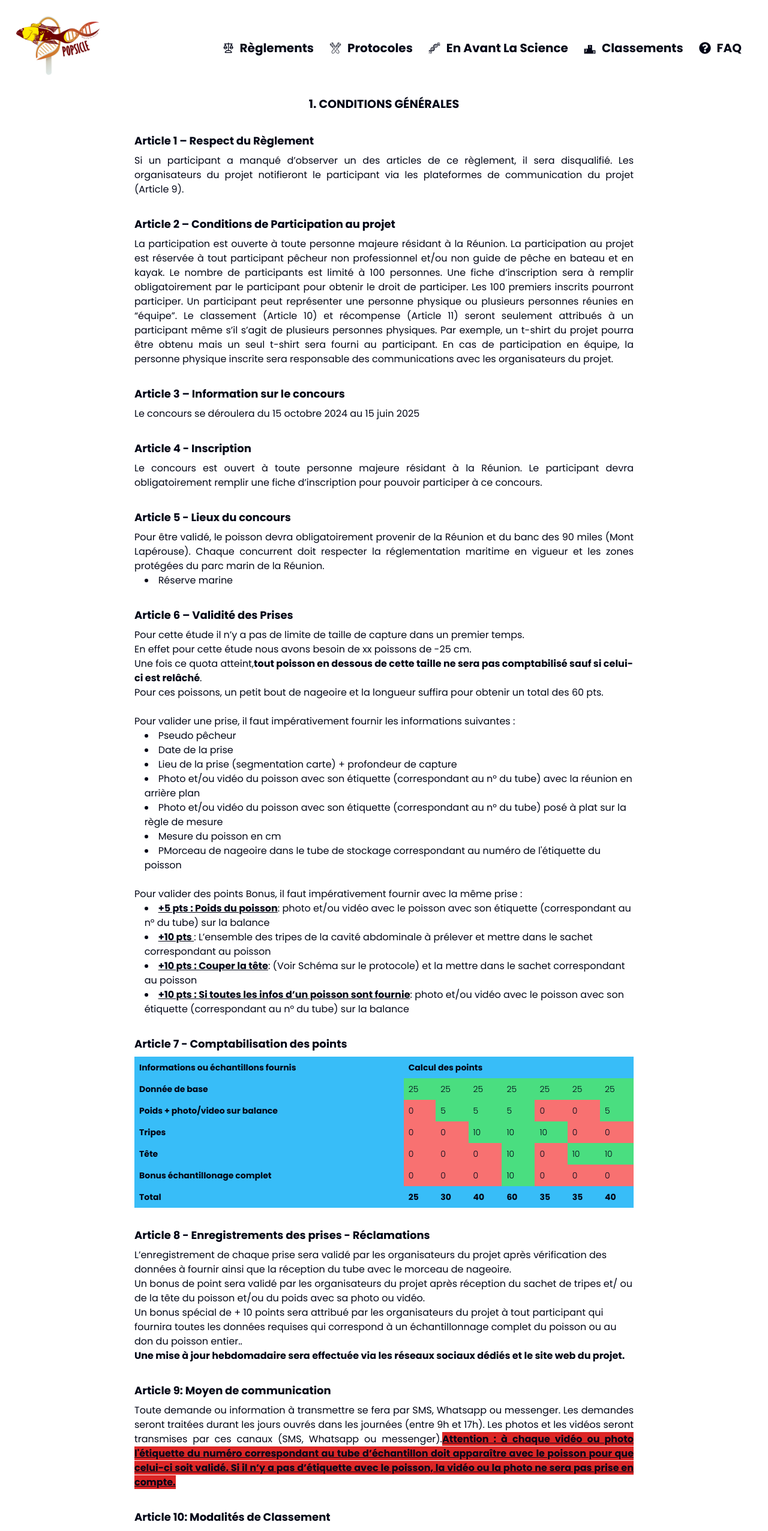
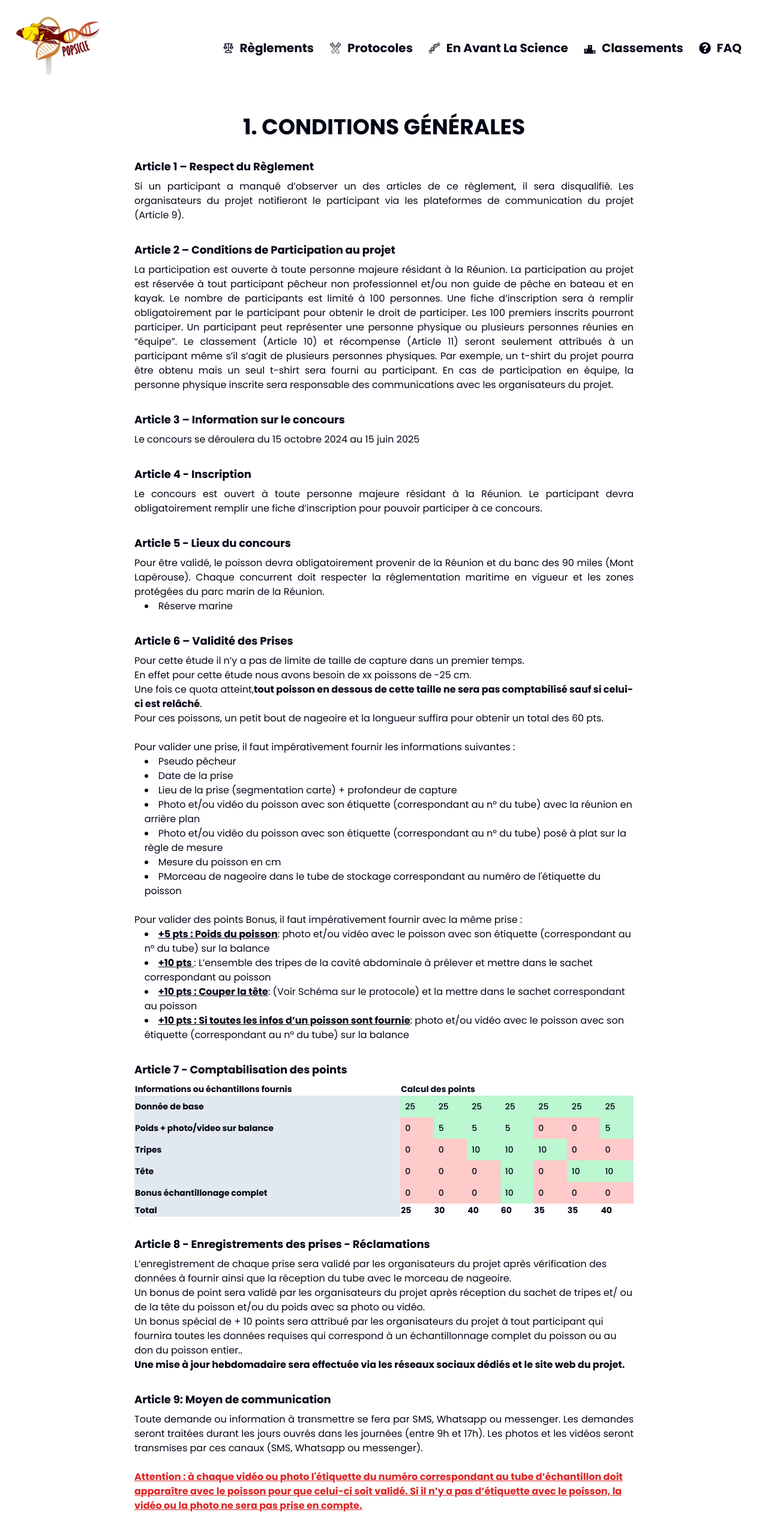
Before and after one commit to SeatizenDOI/popsicle-website, a Next.js app: page /reglements in a window 1280 px wide. Shown: the top 2553 px of the page at 60% size. Built offline with nearby package versions, Linux system fonts and the light colour scheme.

Commit message:
Reglement

```diff
--- a/src/app/reglements/page.tsx
+++ b/src/app/reglements/page.tsx
@@ -19,8 +19,9 @@ export default function Page() {
     };
     return (
         <div className="reglements mx-4 sm:mx-20 xl:mx-48 2xl:mx-96">
-            <h1>1. CONDITIONS GÉNÉRALES </h1>
-
+            <h1 className="m-8 text-center text-4xl font-bold">
+                1. CONDITIONS GÉNÉRALES
+            </h1>
             <h2 id="article_1">Article 1 – Respect du Règlement</h2>
             <p className="text-justify">
                 Si un participant a manqué d’observer un des articles de ce
@@ -28,7 +29,6 @@ export default function Page() {
                 notifieront le participant via les plateformes de communication
                 du projet (<Link href="#article_9">Article 9</Link>).
             </p>
-
             <h2 id="article_2">
                 Article 2 – Conditions de Participation au projet{' '}
             </h2>
@@ -51,17 +51,14 @@ export default function Page() {
                 sera responsable des communications avec les organisateurs du
                 projet.
             </p>
-
             <h2 id="article_3">Article 3 – Information sur le concours</h2>
             <p>Le concours se déroulera du 15 octobre 2024 au 15 juin 2025</p>
-
             <h2 id="article_4">Article 4 - Inscription</h2>
             <p className="text-justify">
                 Le concours est ouvert à toute personne majeure résidant à la
                 Réunion. Le participant devra obligatoirement remplir une fiche
                 d’inscription pour pouvoir participer à ce concours.
             </p>
-
             <h2 id="article_5">Article 5 - Lieux du concours</h2>
             <p className="text-justify">
                 Pour être validé, le poisson devra obligatoirement provenir de
@@ -76,7 +73,6 @@ export default function Page() {
                     </Link>
                 </li>
             </ul>
-
             <h2 id="article_6">Article 6 – Validité des Prises</h2>
             <p>
                 Pour cette étude il n’y a pas de limite de taille de capture
@@ -165,20 +161,17 @@ export default function Page() {
                 </li>
             </ul>
             <h2 id="article_7">Article 7 - Comptabilisation des points</h2>
-
             <table className="text-surface min-w-full text-left text-sm font-light">
                 <thead>
                     <tr>
-                        <th className="bg-white">
-                            Informations ou échantillons fournis
-                        </th>
+                        <th>Informations ou échantillons fournis</th>
                         <th colSpan={7}>Calcul des points</th>
                     </tr>
                 </thead>
                 <tbody>
                     {Object.entries(table_values).map(([key, values]) => (
                         <tr key={key}>
-                            <th>{key}</th>
+                            <th className="bg-slate-200 text-left">{key}</th>
                             {values.map((value, index) =>
                                 key === 'Total' ? (
                                     <th key={index} className="">
@@ -187,7 +180,11 @@ export default function Page() {
                                 ) : (
                                     <td
                                         key={index}
-                                        className={value === 0 ? 'zero' : ''}
+                                        className={` ${
+                                            value === 0
+                                                ? 'bg-red-200'
+                                                : 'bg-green-200'
+                                        } p-2 font-medium`}
                                     >
                                         {value}
                                     </td>
@@ -197,11 +194,9 @@ export default function Page() {
                     ))}
                 </tbody>
             </table>
-
             <h2 id="article_8">
                 Article 8 - Enregistrements des prises - Réclamations
             </h2>
-
             <p>
                 L’enregistrement de chaque prise sera validé par les
                 organisateurs du projet après vérification des données à fournir
@@ -222,7 +217,6 @@ export default function Page() {
                 Une mise à jour hebdomadaire sera effectuée via les réseaux
                 sociaux dédiés et le site web du projet.
             </p>
-
             <h2 id="article_9">Article 9: Moyen de communication</h2>
             <p className="text-justify">
                 Toute demande ou information à transmettre se fera par SMS,
@@ -230,13 +224,14 @@ export default function Page() {
                 jours ouvrés dans les journées (entre 9h et 17h). Les photos et
                 les vidéos seront transmises par ces canaux (SMS, Whatsapp ou
                 messenger).
-                <span className="bg-red-600 font-bold underline">
-                    Attention : à chaque vidéo ou photo l'étiquette du numéro
-                    correspondant au tube d’échantillon doit apparaître avec le
-                    poisson pour que celui-ci soit validé. Si il n’y a pas
-                    d’étiquette avec le poisson, la vidéo ou la photo ne sera
-                    pas prise en compte.
-                </span>
+            </p>{' '}
+            <br />
+            <p className="font-bold text-red-600 underline">
+                Attention : à chaque vidéo ou photo l'étiquette du numéro
+                correspondant au tube d’échantillon doit apparaître avec le
+                poisson pour que celui-ci soit validé. Si il n’y a pas
+                d’étiquette avec le poisson, la vidéo ou la photo ne sera pas
+                prise en compte.
             </p>
             <h2 id="article_10">Article 10: Modalités de Classement</h2>
             <p className="text-justify">
--- a/src/app/ui/reglements.css
+++ b/src/app/ui/reglements.css
@@ -1,10 +1,4 @@
 .reglements {
-    h1 {
-        font-size: larger;
-        font-weight: bold;
-        text-align: center;
-    }
-
     h2 {
         font-size: large;
         font-weight: bold;
@@ -15,24 +9,7 @@
         padding-left: 2%;
     }
 
-    th {
-        @apply bg-sky-400 text-left;
-    }
-
-    th,
-    td {
-        @apply p-2;
-    }
-
-    td {
-        @apply bg-green-400;
-    }
-
-    .zero {
-        @apply bg-red-400;
-    }
-
     [href^='#article_'] {
-        @apply hover:text-cyan-500;
+        @apply animate-pulse hover:text-primary_orange;
     }
 }
```
